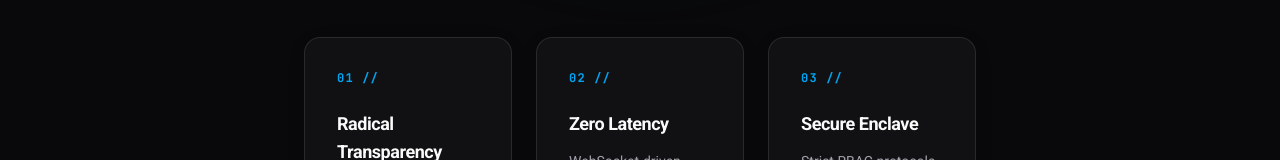
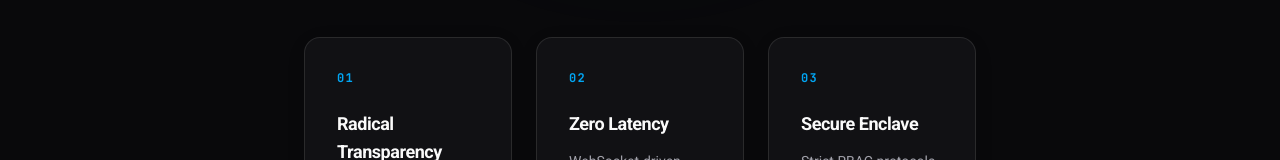
Before and after one commit to VanshSharmaPES/ClearTriage, a Next.js app in the folder client/: page / in a window 1280 px wide. Shown: the part 566-726 px from the top of the page. Built offline with nearby package versions, Linux system fonts and the light colour scheme.

Commit message:
fix: resolve Next.js JSX parity and ESLint failing GitHub actions CI

```diff
--- a/client/src/app/dashboard/page.js
+++ b/client/src/app/dashboard/page.js
@@ -502,6 +502,6 @@ export default function Dashboard() {
                     </div>
                 </div>
             )}
-        </div>
+        </main>
     );
 }
--- a/client/src/app/page.js
+++ b/client/src/app/page.js
@@ -109,7 +109,7 @@ export default function Home() {
             <div key={title}
               className="glass-panel p-8 rounded-2xl text-left transition-all duration-500 hover:-translate-y-2 group"
             >
-              <div className="text-xs font-mono mb-6 text-sky-500 font-bold tracking-widest">{tag} //</div>
+              <div className="text-xs font-mono mb-6 text-sky-500 font-bold tracking-widest">{tag} {/* // */}</div>
               <h3 className="text-lg font-bold mb-3 tracking-tight" style={{ color: 'var(--text-primary)' }}>{title}</h3>
               <p className="text-sm leading-relaxed" style={{ color: 'var(--text-secondary)' }}>{desc}</p>
             </div>
```
